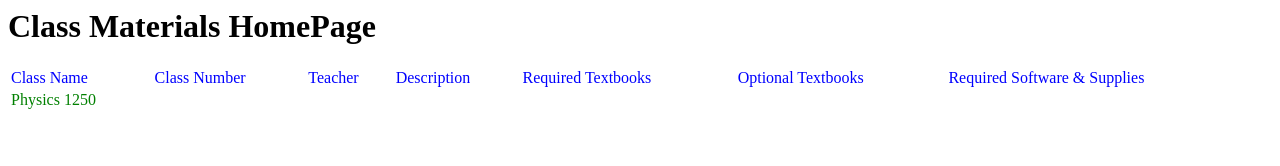
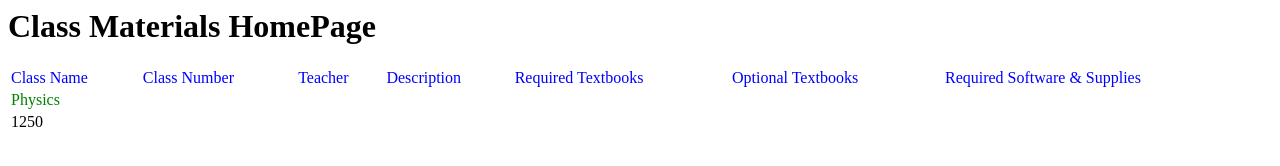
Before and after one commit to TheIncubator/ClassStuff, a plain HTML site: page index.html in a window 1280 px wide. Drawn offline with Linux system fonts and the light colour scheme.

Commit message:
First Commit for Shaina

```diff
--- a/index.html
+++ b/index.html
@@ -13,7 +13,10 @@
       <td>Required Software & Supplies</td>
     </tr>
     <tr id=first_row>
-      <td>Physics 1250</td>
+      <td>Physics</td>
+        </tr>
+      <tr id=second_row>
+        <td>1250</td>
     </tr>
   </table>
 </html>
```
